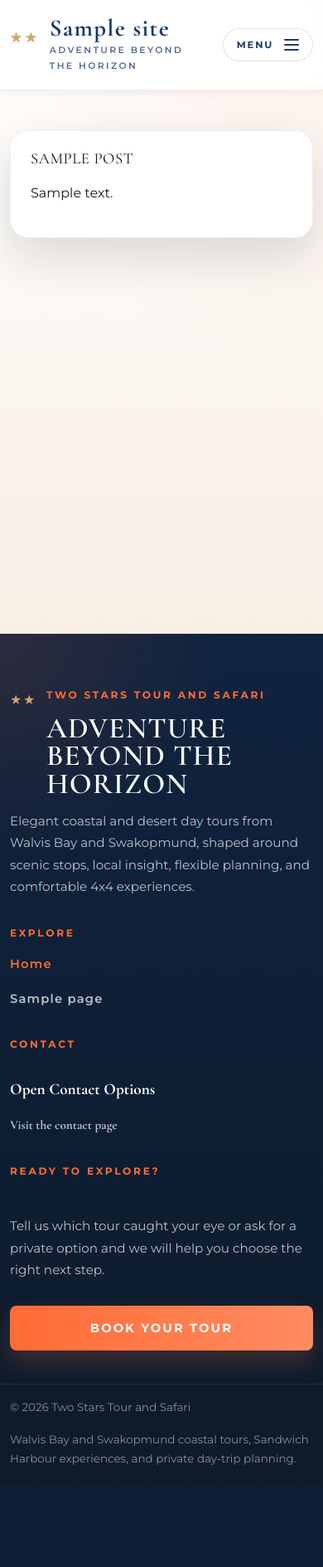
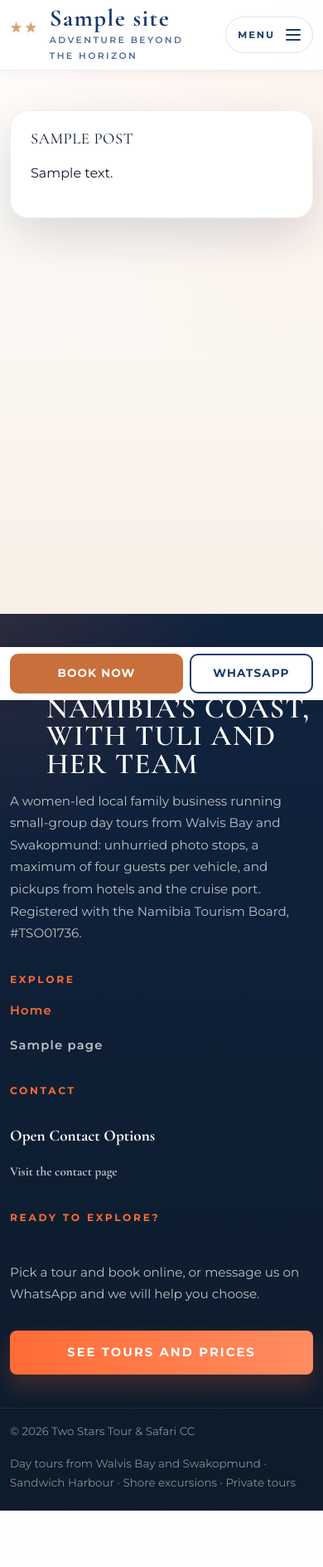
Before and after one commit to creativesites/TwoStars-Tour-And-Safari, a WordPress theme: template themes/twostars-theme/page.php in a window 390 px wide. Shown: the whole page at 83% size. Before the commit the page ends 1766 px from the top, so only its background shows below. Run offline with PHP 8.4 and a stand-in for WordPress, Linux system fonts and the light colour scheme; the site name, menu and one post (Sample post) are stand-ins, and other content is empty.

Commit message:
Compact header, new home hero, prices on every tour card, SEO and copy pass
- Header: roughly 120px down to 70px, mobile bottom bar (Book now + WhatsApp)
- Home hero rebuilt: single H1, price and CTAs above the fold, trust bar
- Tour template hides [PLACEHOLDER] text from visitors (editors see a note)
- Price is now the first summary item on every tour card
- TravelAgency schema sitewide, footer and nav copy repositioned
- docs/open-items.md lists assumptions and client inputs still needed

Co-Authored-By: Claude Sonnet 5.5 <noreply@anthropic.com>

```diff
--- a/themes/twostars-theme/assets/css/site.css
+++ b/themes/twostars-theme/assets/css/site.css
@@ -3328,3 +3328,91 @@ body.twostars-elementor-ready .elementor-tab-content {
     transition: none !important;
   }
 }
+
+/* ---------------------------------------------------------------
+   Compact header, mobile booking bar, price emphasis
+   --------------------------------------------------------------- */
+.site-header {
+  padding: 0.5rem 0;
+}
+
+.site-shell--header {
+  padding: 0;
+  gap: 0.75rem 2rem;
+}
+
+.site-branding__logo img,
+.site-branding__image {
+  max-height: 48px;
+}
+
+.twostars-tour-page__editor-note {
+  margin: 1rem 0 0;
+  padding: 0.5rem 0.75rem;
+  border-radius: 8px;
+  background: #fff4d6;
+  color: #5a4300;
+  font-size: 0.85rem;
+}
+
+.twostars-mobile-bar {
+  display: none;
+}
+
+@media (max-width: 767px) {
+  .site-branding__logo img,
+  .site-branding__image {
+    max-height: 40px;
+  }
+
+  .site-nav-toggle {
+    padding: 0.5rem 0.9rem;
+    min-height: 44px;
+  }
+
+  body {
+    padding-bottom: 68px;
+  }
+
+  .twostars-mobile-bar {
+    position: fixed;
+    left: 0;
+    right: 0;
+    bottom: 0;
+    z-index: 9990;
+    display: grid;
+    grid-template-columns: 1.4fr 1fr;
+    gap: 0.5rem;
+    padding: 0.5rem 0.75rem calc(0.5rem + env(safe-area-inset-bottom));
+    background: #fff;
+    box-shadow: 0 -6px 24px rgba(16, 28, 46, 0.14);
+  }
+
+  .twostars-mobile-bar a {
+    min-height: 48px;
+    display: flex;
+    align-items: center;
+    justify-content: center;
+    border-radius: 10px;
+    font-weight: 700;
+    letter-spacing: 0.08em;
+    text-transform: uppercase;
+    font-size: 0.85rem;
+    text-decoration: none;
+  }
+
+  .twostars-mobile-bar__book {
+    background: #c96f3b;
+    color: #fff;
+  }
+
+  .twostars-mobile-bar__wa {
+    background: #fff;
+    color: #1b3a6b;
+    border: 2px solid #1b3a6b;
+  }
+
+  body .twostars-chatbot-float {
+    bottom: calc(68px + 0.75rem);
+  }
+}
--- a/themes/twostars-theme/footer.php
+++ b/themes/twostars-theme/footer.php
@@ -18,11 +18,11 @@ if (! defined('ABSPATH')) {
 						</span>
 						<div>
 							<p class="site-footer__eyebrow"><?php esc_html_e('Two Stars Tour and Safari', 'twostars-theme'); ?></p>
-							<h2 class="site-footer__title"><?php esc_html_e('Adventure Beyond the Horizon', 'twostars-theme'); ?></h2>
+							<h2 class="site-footer__title"><?php esc_html_e('Namibia’s coast, with Tuli and her team', 'twostars-theme'); ?></h2>
 						</div>
 					</div>
 					<p class="site-footer__text">
-						<?php esc_html_e('Elegant coastal and desert day tours from Walvis Bay and Swakopmund, shaped around scenic stops, local insight, flexible planning, and comfortable 4x4 experiences.', 'twostars-theme'); ?>
+						<?php esc_html_e('A women-led local family business running small-group day tours from Walvis Bay and Swakopmund: unhurried photo stops, a maximum of four guests per vehicle, and pickups from hotels and the cruise port. Registered with the Namibia Tourism Board, #TSO01736.', 'twostars-theme'); ?>
 					</p>
 				</div>
 
@@ -45,9 +45,9 @@ if (! defined('ABSPATH')) {
 
 				<div class="site-footer__cta">
 					<p class="site-footer__nav-label"><?php esc_html_e('Ready to Explore?', 'twostars-theme'); ?></p>
-					<p class="site-footer__cta-text"><?php esc_html_e('Tell us which tour caught your eye or ask for a private option and we will help you choose the right next step.', 'twostars-theme'); ?></p>
-					<a class="tour-booking-button site-footer__button" href="<?php echo esc_url(home_url('/booking/')); ?>">
-						<?php esc_html_e('Book Your Tour', 'twostars-theme'); ?>
+					<p class="site-footer__cta-text"><?php esc_html_e('Pick a tour and book online, or message us on WhatsApp and we will help you choose.', 'twostars-theme'); ?></p>
+					<a class="tour-booking-button site-footer__button" href="<?php echo esc_url(home_url('/tours/')); ?>" data-twostars-event="book_now_click">
+						<?php esc_html_e('See tours and prices', 'twostars-theme'); ?>
 					</a>
 				</div>
 			</div>
@@ -59,18 +59,22 @@ if (! defined('ABSPATH')) {
 						echo esc_html(
 							sprintf(
 								/* translators: %d is year */
-								__('© %d Two Stars Tour and Safari', 'twostars-theme'),
+								__('© %d Two Stars Tour & Safari CC', 'twostars-theme'),
 								(int) gmdate('Y')
 							)
 						);
 						?>
 					</p>
-					<p class="site-footer__legal"><?php esc_html_e('Walvis Bay and Swakopmund coastal tours, Sandwich Harbour experiences, and private day-trip planning.', 'twostars-theme'); ?></p>
+					<p class="site-footer__legal"><?php esc_html_e('Day tours from Walvis Bay and Swakopmund · Sandwich Harbour · Shore excursions · Private tours', 'twostars-theme'); ?></p>
 				</div>
 			</div>
 		</footer>
 	<?php endif; ?>
 </div>
+<nav class="twostars-mobile-bar" aria-label="<?php esc_attr_e('Quick booking', 'twostars-theme'); ?>">
+	<a class="twostars-mobile-bar__book" href="<?php echo esc_url(home_url('/tours/')); ?>" data-twostars-event="book_now_click"><?php esc_html_e('Book now', 'twostars-theme'); ?></a>
+	<a class="twostars-mobile-bar__wa" href="<?php echo esc_url(twostars_theme_get_whatsapp_url()); ?>" target="_blank" rel="noopener noreferrer" data-twostars-event="whatsapp_click"><?php esc_html_e('WhatsApp', 'twostars-theme'); ?></a>
+</nav>
 <?php wp_footer(); ?>
 </body>
 </html>
--- a/themes/twostars-theme/functions.php
+++ b/themes/twostars-theme/functions.php
@@ -9,3 +9,4 @@ require_once __DIR__ . '/inc/setup.php';
 require_once __DIR__ . '/inc/assets.php';
 require_once __DIR__ . '/inc/elementor.php';
 require_once __DIR__ . '/inc/helpers.php';
+require_once __DIR__ . '/inc/seo.php';
--- a/themes/twostars-theme/header.php
+++ b/themes/twostars-theme/header.php
@@ -57,7 +57,7 @@ if (! defined('ABSPATH')) {
 						<?php wp_nav_menu(twostars_theme_get_menu_args('site-menu')); ?>
 					</nav>
 					<div class="site-header__actions">
-						<a class="site-header__button" href="<?php echo esc_url(home_url('/booking/')); ?>">
+						<a class="site-header__button" href="<?php echo esc_url(home_url('/tours/')); ?>" data-twostars-event="book_now_click">
 							<?php esc_html_e('Book Now', 'twostars-theme'); ?>
 						</a>
 					</div>
--- /dev/null
+++ b/themes/twostars-theme/inc/seo.php
@@ -0,0 +1,42 @@
+<?php
+declare(strict_types=1);
+
+if (! defined('ABSPATH')) {
+	exit;
+}
+
+/**
+ * Sitewide TravelAgency (LocalBusiness) schema. NAP must match the footer, Google and Tripadvisor.
+ */
+function twostars_theme_output_business_schema(): void
+{
+	$phone = preg_replace('/[^0-9+]/', '', twostars_theme_get_whatsapp_number());
+
+	$schema = [
+		'@context'    => 'https://schema.org',
+		'@type'       => 'TravelAgency',
+		'@id'         => home_url('/#business'),
+		'name'        => 'Two Stars Tour & Safari',
+		'legalName'   => 'Two Stars Tour & Safari CC',
+		'url'         => home_url('/'),
+		'email'       => 'info@twostarstourandsafari.com',
+		'telephone'   => $phone,
+		'identifier'  => 'NTB #TSO01736',
+		'description' => 'Women-led day tours from Walvis Bay and Swakopmund, Namibia: small groups, unhurried photo stops and cruise passenger pickups.',
+		'address'     => ['@type' => 'PostalAddress', 'addressLocality' => 'Walvis Bay', 'addressCountry' => 'NA'],
+		'areaServed'  => ['Walvis Bay', 'Swakopmund', 'Sandwich Harbour', 'Spitzkoppe'],
+		'priceRange'  => 'N$2,600+',
+		'sameAs'      => [],
+	];
+
+	printf("<script type=\"application/ld+json\">%s</script>\n", wp_json_encode($schema, JSON_UNESCAPED_SLASHES | JSON_UNESCAPED_UNICODE));
+}
+add_action('wp_head', 'twostars_theme_output_business_schema', 30);
+
+/**
+ * Hide [PLACEHOLDER: ...] text from visitors. Editors see it flagged in the tour template.
+ */
+function twostars_theme_has_placeholder(string $value): bool
+{
+	return stripos($value, '[PLACEHOLDER') !== false;
+}
```
Also changed, not shown: docs/open-items.md (added, +21 -0 lines), plugins/twostars-elementor-widgets/src/Widgets/HomeLuxuryHeroWidget.php (+66 -139 lines), plugins/twostars-platform/src/Support/TourData.php (+18 -0 lines), themes/twostars-theme/single-tour.php (+12 -0 lines), plugins/twostars-elementor-widgets/assets/css/widgets/home-luxury-hero.css (added).
